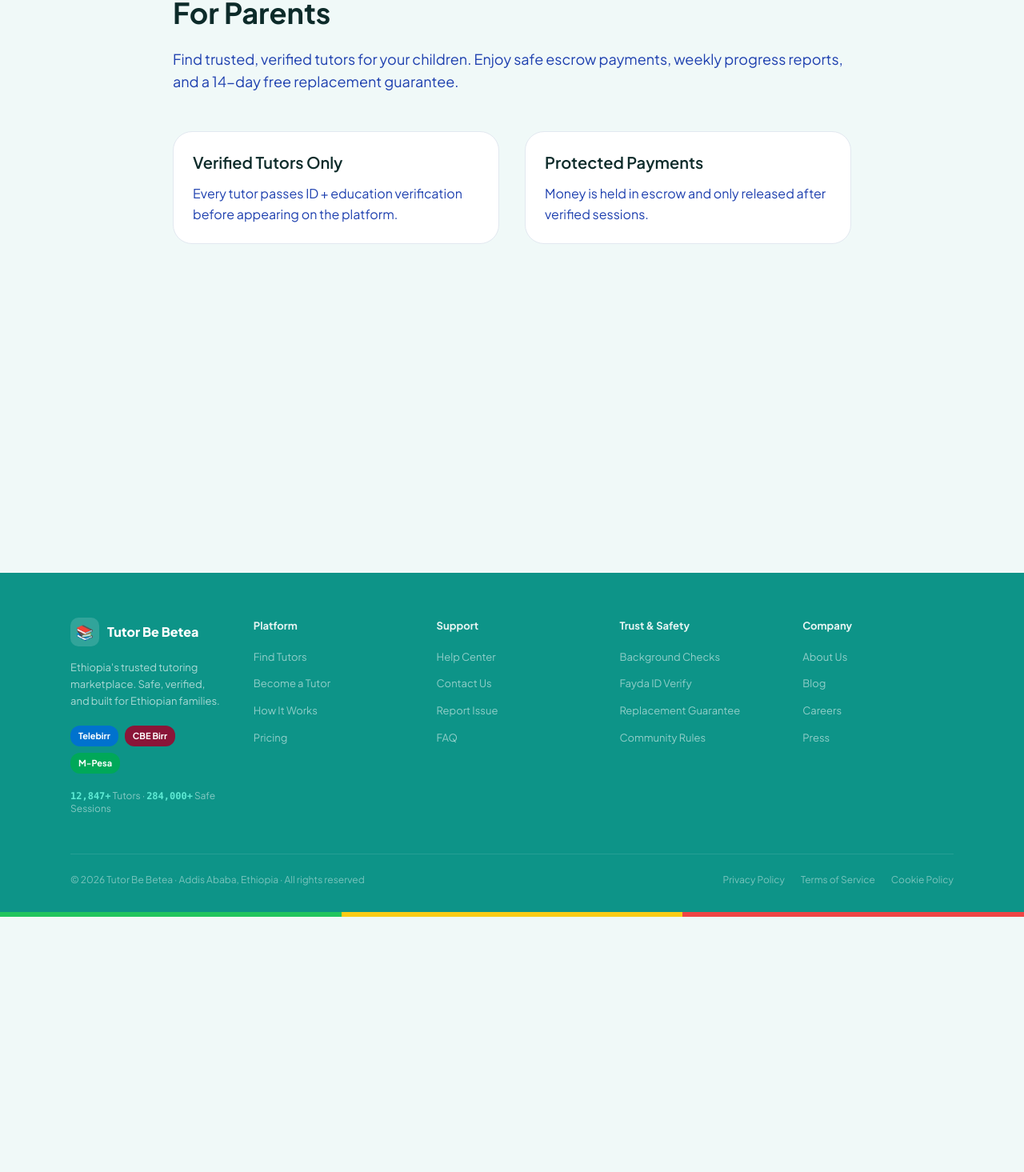
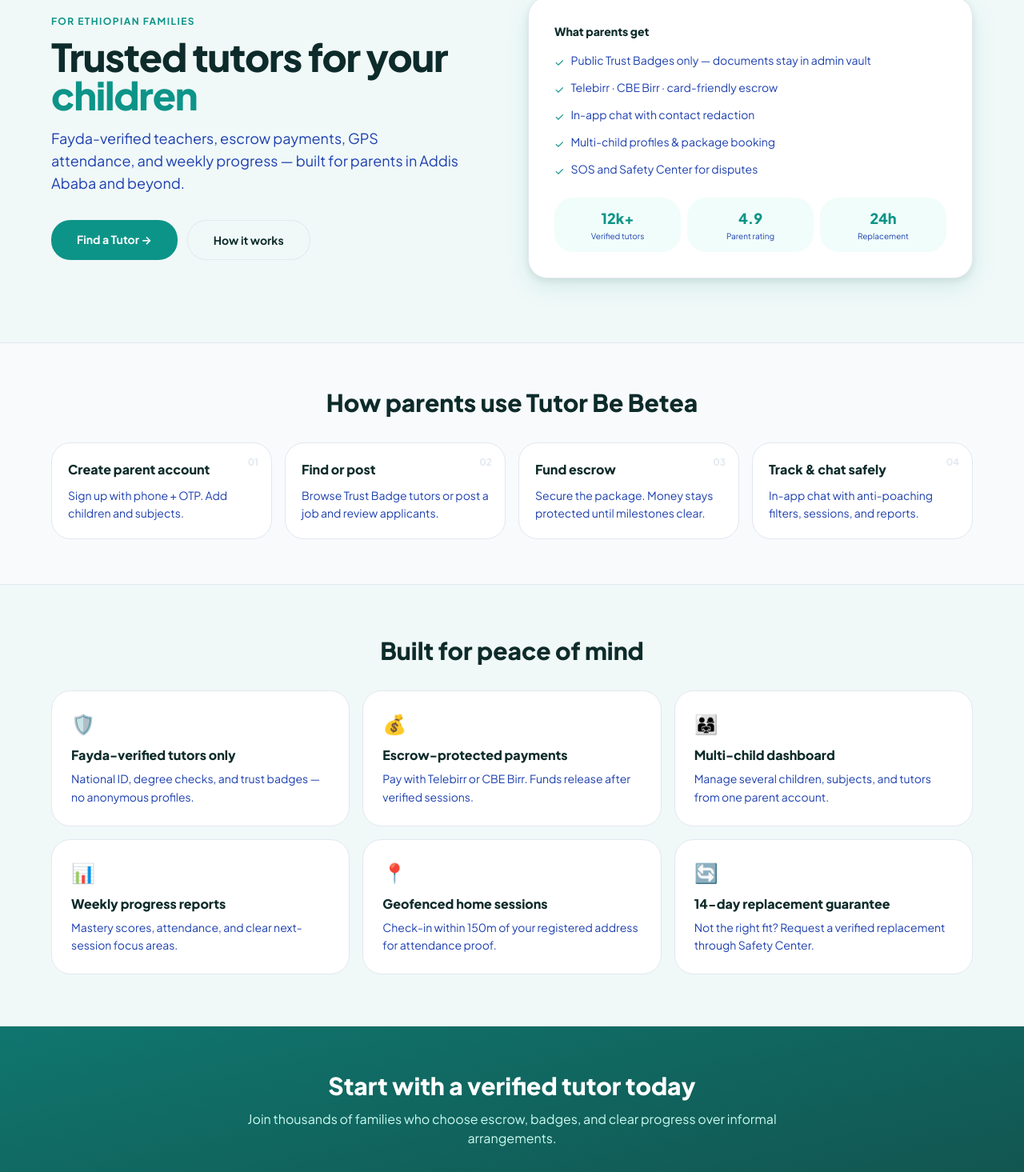
Before and after one commit to Zeordi/tutor-be-betea, a Next.js app in the folder apps/web/: page /for-parents in a window 1280 px wide. Shown: the part 149-1614 px from the top of the page at 80% size. Before the commit the page ends 1295 px from the top, so only its background shows below. Built offline with nearby package versions, Linux system fonts and the light colour scheme.

Commit message:
Update page.tsx

```diff
--- a/apps/web/app/(marketing)/for-parents/page.tsx
+++ b/apps/web/app/(marketing)/for-parents/page.tsx
@@ -1,30 +1,213 @@
+import Link from "next/link";
+
+const BENEFITS = [
+  {
+    icon: "🛡️",
+    title: "Fayda-verified tutors only",
+    desc: "National ID, degree checks, and trust badges — no anonymous profiles.",
+  },
+  {
+    icon: "💰",
+    title: "Escrow-protected payments",
+    desc: "Pay with Telebirr or CBE Birr. Funds release after verified sessions.",
+  },
+  {
+    icon: "👨‍👩‍👧",
+    title: "Multi-child dashboard",
+    desc: "Manage several children, subjects, and tutors from one parent account.",
+  },
+  {
+    icon: "📊",
+    title: "Weekly progress reports",
+    desc: "Mastery scores, attendance, and clear next-session focus areas.",
+  },
+  {
+    icon: "📍",
+    title: "Geofenced home sessions",
+    desc: "Check-in within 150m of your registered address for attendance proof.",
+  },
+  {
+    icon: "🔄",
+    title: "14-day replacement guarantee",
+    desc: "Not the right fit? Request a verified replacement through Safety Center.",
+  },
+];
+
+const STEPS = [
+  {
+    step: "01",
+    title: "Create parent account",
+    desc: "Sign up with phone + OTP. Add children and subjects.",
+  },
+  {
+    step: "02",
+    title: "Find or post",
+    desc: "Browse Trust Badge tutors or post a job and review applicants.",
+  },
+  {
+    step: "03",
+    title: "Fund escrow",
+    desc: "Secure the package. Money stays protected until milestones clear.",
+  },
+  {
+    step: "04",
+    title: "Track & chat safely",
+    desc: "In-app chat with anti-poaching filters, sessions, and reports.",
+  },
+];
+
 export default function ForParentsPage() {
   return (
-    <main className="min-h-screen py-20">
-      <div className="mx-auto max-w-4xl px-6">
-        <h1 className="text-4xl font-bold text-[var(--foreground)]">
-          For Parents
-        </h1>
-        <p className="mt-6 text-lg text-[var(--secondary)]">
-          Find trusted, verified tutors for your children. Enjoy safe escrow payments,
-          weekly progress reports, and a 14-day free replacement guarantee.
-        </p>
+    <main className="bg-[var(--background)]">
+      {/* Hero */}
+      <section className="border-b border-[var(--border)] px-4 py-16 md:px-6 md:py-20">
+        <div className="mx-auto grid max-w-6xl items-center gap-10 lg:grid-cols-2">
+          <div>
+            <p className="mb-3 text-xs font-bold uppercase tracking-[0.12em] text-[var(--primary)]">
+              For Ethiopian families
+            </p>
+            <h1 className="mb-4 text-3xl font-black tracking-tight text-[var(--foreground)] md:text-5xl">
+              Trusted tutors for your{" "}
+              <span className="text-[var(--primary)]">children</span>
+            </h1>
+            <p className="mb-8 max-w-lg text-base leading-relaxed text-[var(--secondary)] md:text-lg">
+              Fayda-verified teachers, escrow payments, GPS attendance, and weekly
+              progress — built for parents in Addis Ababa and beyond.
+            </p>
+            <div className="flex flex-col gap-3 sm:flex-row">
+              <Link
+                href="/register"
+                className="rounded-xl bg-[var(--primary)] px-8 py-3.5 text-center text-sm font-bold text-white"
+              >
+                Find a Tutor →
+              </Link>
+              <Link
+                href="/how-it-works"
+                className="rounded-xl border border-[var(--border)] px-8 py-3.5 text-center text-sm font-bold text-[var(--foreground)]"
+              >
+                How it works
+              </Link>
+            </div>
+          </div>
 
-        <div className="mt-12 grid gap-8 md:grid-cols-2">
-          <div className="rounded-2xl border border-[var(--border)] p-6 bg-[var(--surface)]">
-            <h3 className="text-xl font-semibold">Verified Tutors Only</h3>
-            <p className="mt-3 text-[var(--secondary)]">
-              Every tutor passes ID + education verification before appearing on the platform.
+          <div className="rounded-2xl border border-[var(--border)] bg-[var(--card)] p-6 shadow-lg md:p-8">
+            <p className="mb-4 text-sm font-extrabold text-[var(--foreground)]">
+              What parents get
             </p>
-          </div>
-          <div className="rounded-2xl border border-[var(--border)] p-6 bg-[var(--surface)]">
-            <h3 className="text-xl font-semibold">Protected Payments</h3>
-            <p className="mt-3 text-[var(--secondary)]">
-              Money is held in escrow and only released after verified sessions.
-            </p>
+            <ul className="space-y-3">
+              {[
+                "Public Trust Badges only — documents stay in admin vault",
+                "Telebirr · CBE Birr · card-friendly escrow",
+                "In-app chat with contact redaction",
+                "Multi-child profiles & package booking",
+                "SOS and Safety Center for disputes",
+              ].map((item) => (
+                <li
+                  key={item}
+                  className="flex items-start gap-2 text-sm text-[var(--secondary)]"
+                >
+                  <span className="mt-0.5 text-[var(--primary)]">✓</span>
+                  {item}
+                </li>
+              ))}
+            </ul>
+            <div className="mt-6 grid grid-cols-3 gap-2 text-center">
+              {[
+                ["12k+", "Verified tutors"],
+                ["4.9", "Parent rating"],
+                ["24h", "Replacement"],
+              ].map(([v, l]) => (
+                <div
+                  key={l}
+                  className="rounded-xl bg-teal-50 py-3 dark:bg-teal-950/30"
+                >
+                  <p className="text-lg font-black text-[var(--primary)]">{v}</p>
+                  <p className="text-[10px] text-[var(--secondary)]">{l}</p>
+                </div>
+              ))}
+            </div>
           </div>
         </div>
-      </div>
+      </section>
+
+      {/* Steps */}
+      <section className="border-b border-[var(--border)] bg-slate-50 px-4 py-14 dark:bg-[#0D1B33] md:px-6">
+        <div className="mx-auto max-w-6xl">
+          <h2 className="mb-8 text-center text-2xl font-black text-[var(--foreground)] md:text-3xl">
+            How parents use Tutor Be Betea
+          </h2>
+          <div className="grid gap-4 sm:grid-cols-2 lg:grid-cols-4">
+            {STEPS.map((s) => (
+              <div
+                key={s.step}
+                className="relative rounded-2xl border border-[var(--border)] bg-[var(--card)] p-5"
+              >
+                <span className="absolute right-4 top-4 text-xs font-bold text-slate-200 dark:text-slate-700">
+                  {s.step}
+                </span>
+                <h3 className="mb-2 pr-8 font-extrabold text-[var(--foreground)]">
+                  {s.title}
+                </h3>
+                <p className="text-sm leading-relaxed text-[var(--secondary)]">
+                  {s.desc}
+                </p>
+              </div>
+            ))}
+          </div>
+        </div>
+      </section>
+
+      {/* Benefits */}
+      <section className="px-4 py-14 md:px-6 md:py-16">
+        <div className="mx-auto max-w-6xl">
+          <h2 className="mb-8 text-center text-2xl font-black text-[var(--foreground)] md:text-3xl">
+            Built for peace of mind
+          </h2>
+          <div className="grid gap-4 sm:grid-cols-2 lg:grid-cols-3">
+            {BENEFITS.map((b) => (
+              <div
+                key={b.title}
+                className="rounded-2xl border border-[var(--border)] bg-[var(--card)] p-6"
+              >
+                <div className="mb-3 text-2xl">{b.icon}</div>
+                <h3 className="mb-1.5 text-base font-extrabold text-[var(--foreground)]">
+                  {b.title}
+                </h3>
+                <p className="text-sm leading-relaxed text-[var(--secondary)]">
+                  {b.desc}
+                </p>
+              </div>
+            ))}
+          </div>
+        </div>
+      </section>
+
+      {/* CTA */}
+      <section className="border-t border-[var(--border)] bg-gradient-to-br from-teal-700 to-teal-900 px-4 py-14 text-center text-white md:px-6">
+        <div className="mx-auto max-w-2xl">
+          <h2 className="mb-3 text-2xl font-black md:text-3xl">
+            Start with a verified tutor today
+          </h2>
+          <p className="mb-8 text-sm text-teal-100 md:text-base">
+            Join thousands of families who choose escrow, badges, and clear progress
+            over informal arrangements.
+          </p>
+          <div className="flex flex-wrap justify-center gap-3">
+            <Link
+              href="/register"
+              className="rounded-xl bg-white px-8 py-3.5 text-sm font-bold text-teal-800"
+            >
+              Create parent account
+            </Link>
+            <Link
+              href="/tutors"
+              className="rounded-xl border border-white/40 px-8 py-3.5 text-sm font-bold text-white"
+            >
+              Browse tutors
+            </Link>
+          </div>
+        </div>
+      </section>
     </main>
   );
 }
```
